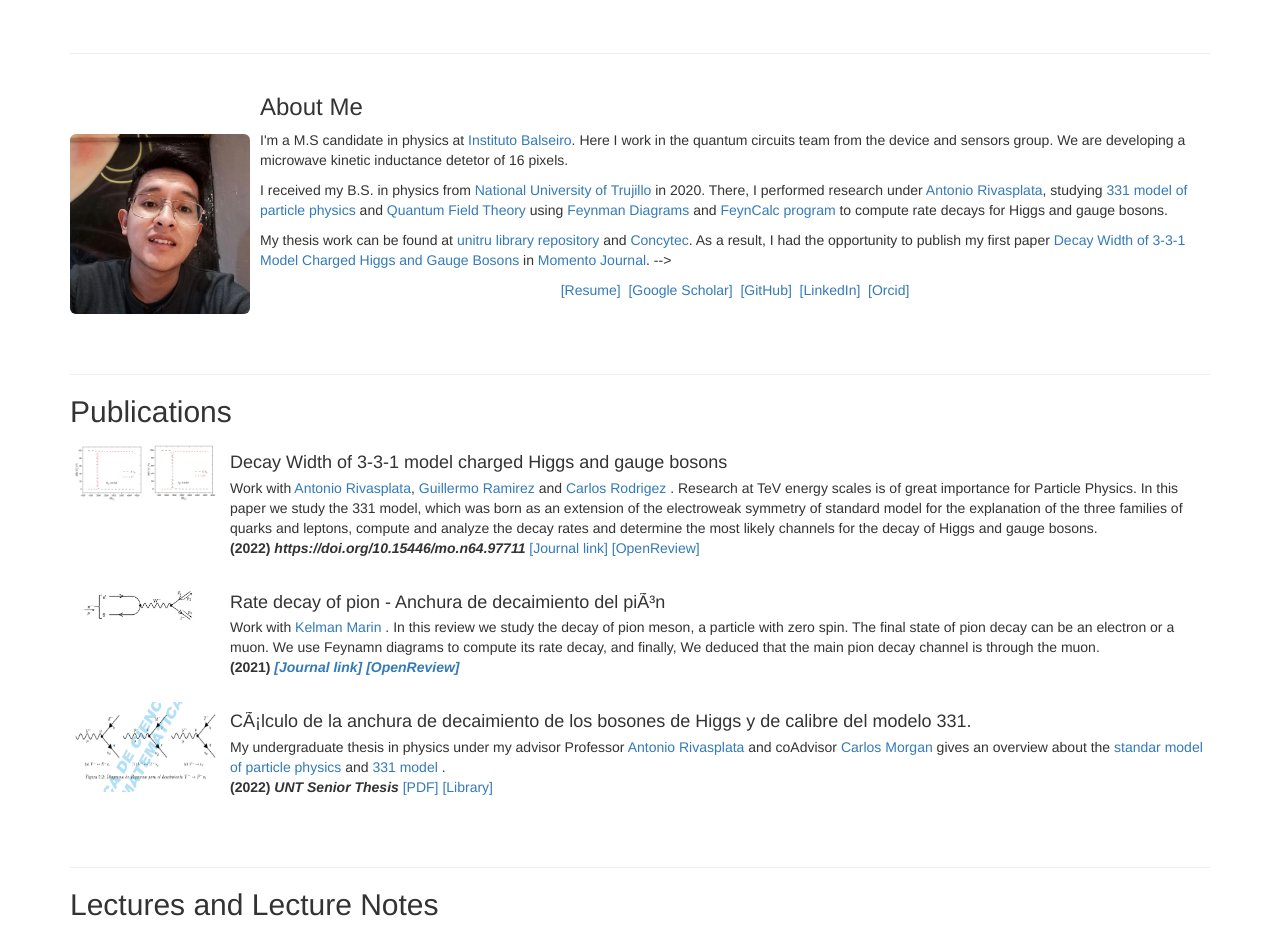
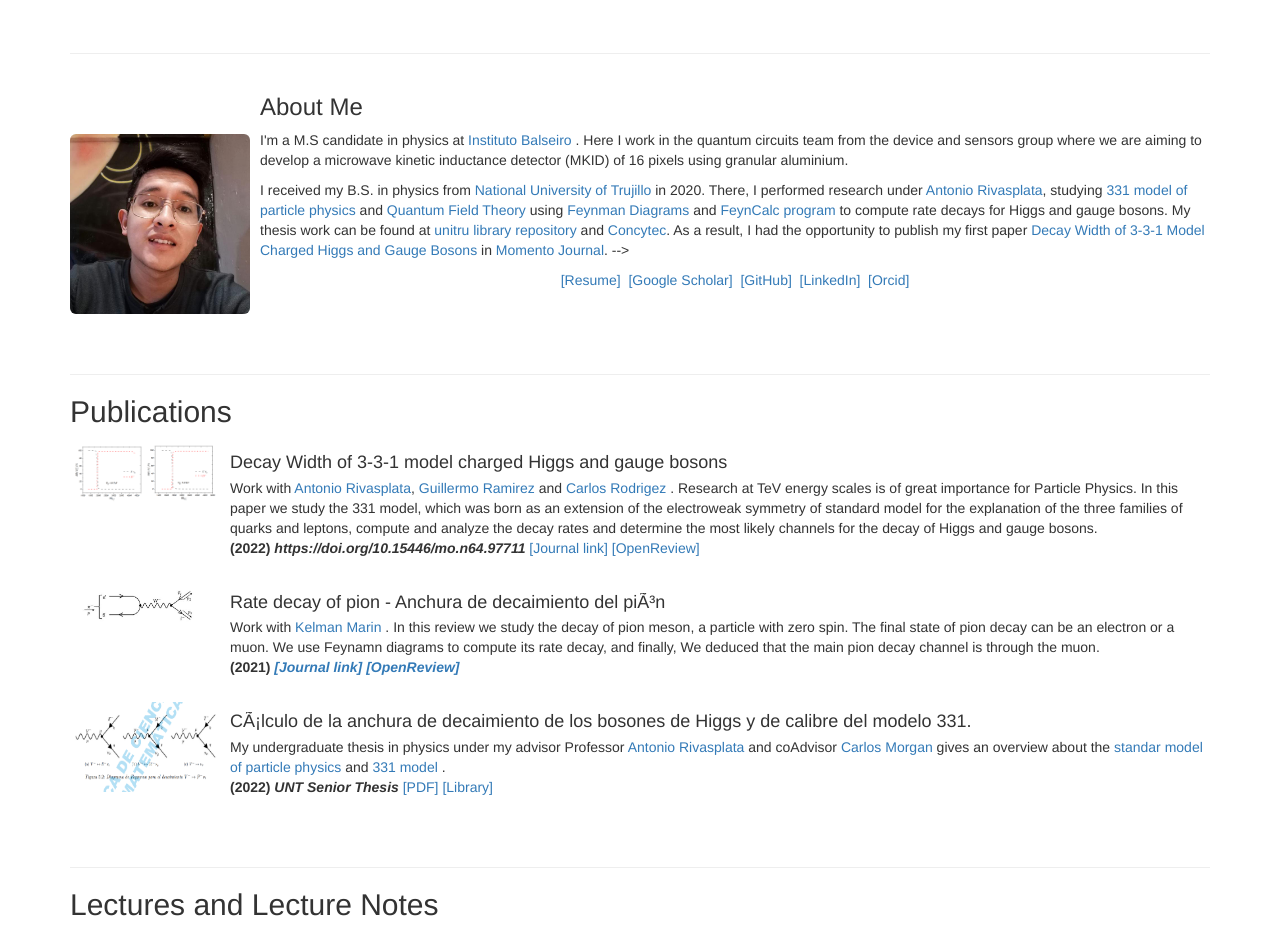
Before and after one commit to kelvinrv/info, a plain HTML site: page index.html in a window 1280 px wide. Shown: the part 1020-1947 px from the top of the page. Drawn offline with Linux system fonts and the light colour scheme.

Commit message:
this is an update of the first paragraph

```diff
--- a/index.html
+++ b/index.html
@@ -2,7 +2,7 @@
 <html lang="en-us">
   <head>
     <!--<meta charset="UTF-8"> -->
-    <title>Kelvin J. Ramos' Homepage</title>
+    <title> Kelvin J. Ramos' Homepage</title>
 	<meta name="viewport" content="width=device-width, initial-scale=1.0">
 	  	<link href="bootstrap_3/css/bootstrap.min.css" rel="stylesheet">
 	  	<link rel="stylesheet" href="font-awesome-4.3.0/css/font-awesome.min.css">
@@ -87,12 +87,12 @@
 		<div class="media-body">
 
 <!-- <h3 class="media-heading">Overview:</h3> -->
-	<p> I'm a M.S candidate in physics at <a href="https://www.ib.edu.ar/" target="_blank">Instituto Balseiro</a>.
-		Here I work in the quantum circuits team from the device and sensors group. We are developing a microwave kinetic inductance detetor of 16 pixels.
+	<p> I'm a M.S candidate in physics at <a href="https://www.ib.edu.ar/" target="_blank">Instituto Balseiro </a>.
+		Here I work in the quantum circuits team from the device and sensors group where we are aiming to develop a microwave kinetic inductance detector (MKID) of 16 pixels using granular aluminium.
 	<p>
 	I received my B.S. in physics from <a href="https://www.unitru.edu.pe/" target="_blank">National University of Trujillo</a> in 2020.
 	There, I performed research under <a href="https://dina.concytec.gob.pe/appDirectorioCTI/VerDatosInvestigador.do?id_investigador=1067" target="_blank">Antonio Rivasplata</a>, studying <a href="https://en.wikipedia.org/wiki/331_model" target="_blank">331 model of particle physics</a> and <a href="https://en.wikipedia.org/wiki/Quantum_field_theory" target="_blank"> Quantum Field Theory</a> using <a href="https://en.wikipedia.org/wiki/Feynman_diagram" target="_blank">Feynman Diagrams </a> and <a href="https://feyncalc.github.io/" target="_blank">FeynCalc program</a> to compute rate decays for Higgs and gauge bosons.
-	<p>
+	<!--p-->
 	My thesis work can be found at  <a href="https://dspace.unitru.edu.pe/bitstream/handle/UNITRU/18741/RAMOS%20VILLALOBOS%2C%20Kelvin%20Julinio.pdf?sequence=1&isAllowed=y" target="_blank">unitru library repository</a> and <a href="https://alicia.concytec.gob.pe/vufind/Record/UNIT_e79e246fce48d12f6902183f3b547784" target="_blank">Concytec</a>.
          As a result, I had the opportunity to publish my first paper <a href=https://revistas.unal.edu.co/index.php/momento/article/view/97711 target="_blank">Decay Width of 3-3-1 Model Charged Higgs and Gauge Bosons</a> in <a href=https://revistas.unal.edu.co/index.php/momento target="_blank">Momento Journal</a>.  -->
 
```
